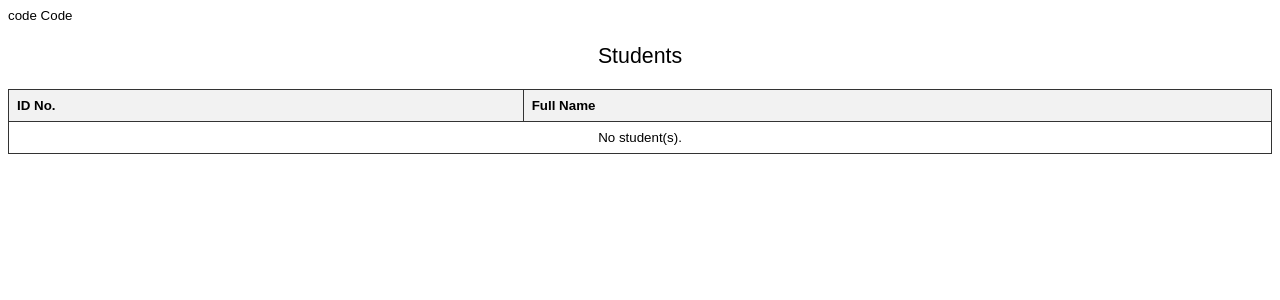
After one commit to mdnanh/d97Learn, a Django app: template templates/pdf/student_list_for_pdf.html in a window 1280 px wide. The commit adds this page. Shown: the top 300 px of the page. Run offline with Django 3.2, Linux system fonts and the light colour scheme; the template is opened without the code that fills it, so the values that code supplies are empty; parts of the project's set-up code (start-up, migrations or seed data) failed here and were passed over; some libraries are stand-ins or nearby versions.

Commit message:
edit font in pdf

```diff
--- a/templates/accounts/student_list.html
+++ b/templates/accounts/student_list.html
@@ -63,7 +63,7 @@
                         </button>
                         <ul class="dropdown-menu">
                           <li><a class="dropdown-item" href="{% url 'student_edit' student.student.pk %}"><i class="unstyled me-2 fas fa-edit"></i>{% trans 'Update' %}</a></li>
-                          <li><a class="dropdown-item" target="_blank" href="{% url 'profile_single' student.student.id %}?download_pdf=1"><i class="unstyled me-2 fas fa-download"></i>{% trans 'Download PDF' %}</a></li>
+                          <!-- <li><a class="dropdown-item" target="_blank" href="{% url 'profile_single' student.student.id %}?download_pdf=1"><i class="unstyled me-2 fas fa-download"></i>{% trans 'Download PDF' %}</a></li> -->
                           <li><a class="dropdown-item text-danger" href="{% url 'student_delete' student.pk %}"><i class="unstyled me-2 fas fa-trash-alt"></i>{% trans 'Delete' %}</a></li>
                         </ul>
                       </div>
--- /dev/null
+++ b/templates/pdf/student_list_for_pdf.html
@@ -0,0 +1,74 @@
+{% load i18n %}
+<!DOCTYPE html>
+<html lang="vi">
+<head>
+<meta charset="UTF-8">
+<title>{% trans 'Students' %}</title>
+<style>
+/* Nhúng font chữ mà View đã cung cấp đường dẫn */
+@font-face {
+    font-family: 'NotoSans';
+    /* Đây là "chỗ giữ chỗ". View sẽ đặt đường dẫn thật vào đây. */
+    src: url({{ font_path }});
+}
+/* Áp dụng font và các quy tắc CSS siêu đơn giản */
+    body {
+        font-family: 'NotoSans', sans-serif;
+        font-size: 10pt;
+    }
+
+    .title-1 {
+        font-size: 16pt;
+        text-align: center;
+        margin-bottom: 20px;
+    }
+
+    table {
+        width: 100%;
+        border-collapse: collapse;
+    }
+
+    th, td {
+        border: 1px solid #333;
+        padding: 8px;
+        text-align: left;
+    }
+
+    thead {
+        background-color: #f2f2f2;
+        font-weight: bold;
+    }
+</style>
+</head>
+<body>
+code
+Code
+<p class="title-1">{% trans 'Students' %}</p>
+
+<div>
+  <table>
+    <thead>
+      <tr>
+        <th>{% trans 'ID No.' %}</th>
+        <th>{% trans 'Full Name' %}</th>
+      </tr>
+    </thead>
+    <tbody>
+      {% for student in students %}
+      <tr>
+        <td>{{ student.student.username }}</td>
+        <td>{{ student.student.get_full_name }}</td>
+
+      </tr>
+      {% empty %}
+      <tr>
+        <td colspan="2" style="text-align: center;">
+          <span>{% trans 'No student(s).' %}</span>
+        </td>
+      </tr>
+      {% endfor %}
+    </tbody>
+  </table>
+</div>
+</body>
+</html>
```
Also changed, not shown: accounts/views.py (+9 -3 lines), templates/pdf/student_list.html (+5 -5 lines), static/fonts/NotoSans-Regular.ttf (added).
